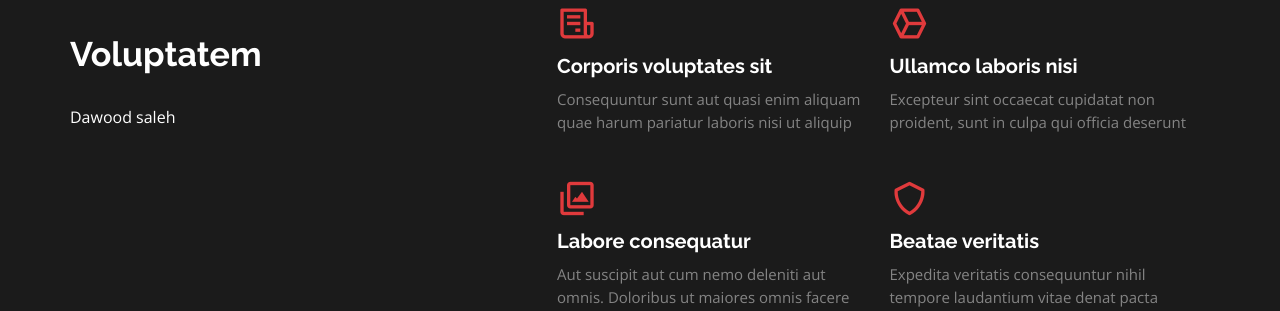
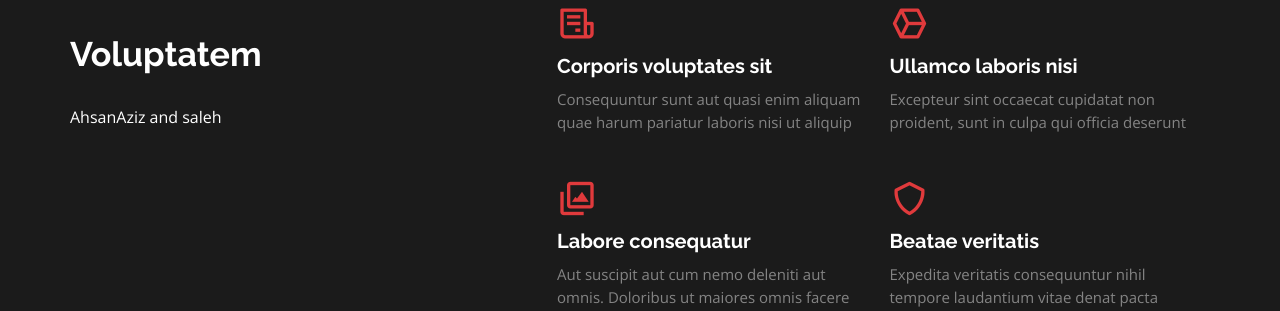
Before and after one commit to salehge901/FYP.github.io, a Django app: page /about in a window 1280 px wide. Shown: the part 146-457 px from the top of the page. Run offline with Django 3.2, Linux system fonts and the light colour scheme; some libraries are stand-ins or nearby versions.

Commit message:
Update about.html
name change

```diff
--- a/fyproject/templates/vib/about.html
+++ b/fyproject/templates/vib/about.html
@@ -12,7 +12,7 @@
           <div class="content col-xl-5 d-flex align-items-stretch">
             <div class="content">
               <h3>Voluptatem</h3>
-                <p>Dawood saleh    </p>
+                <p>AhsanAziz and saleh    </p>
             </div>
 
           </div>
```
